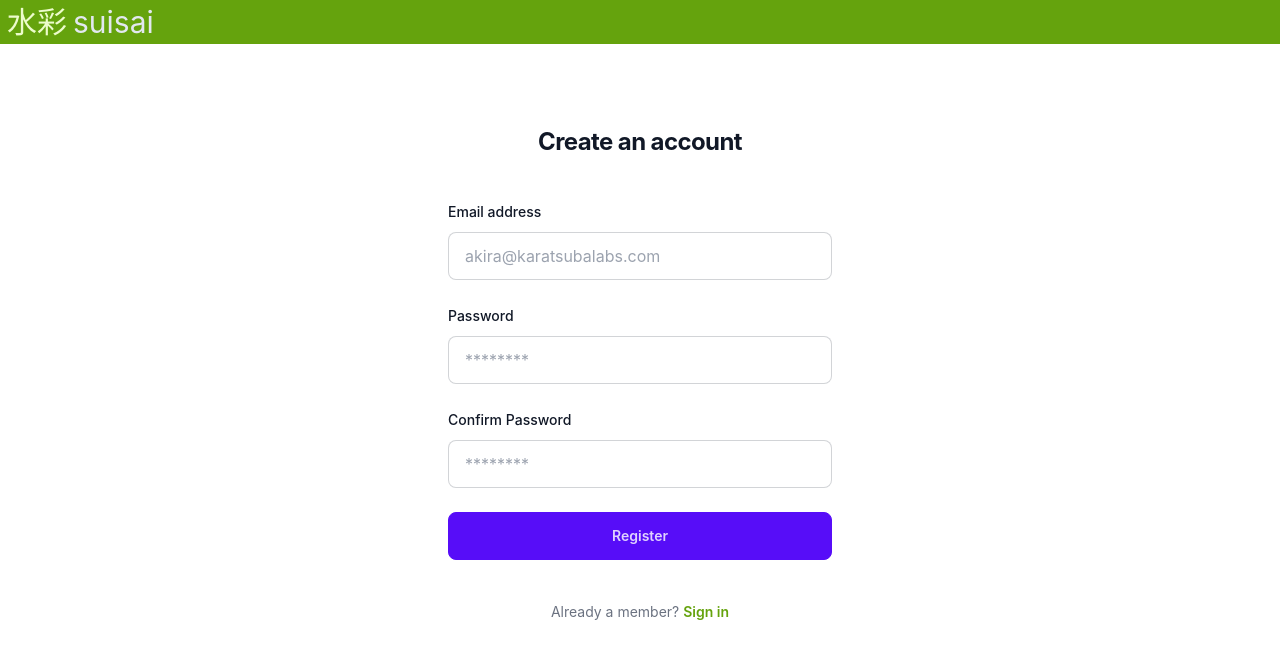
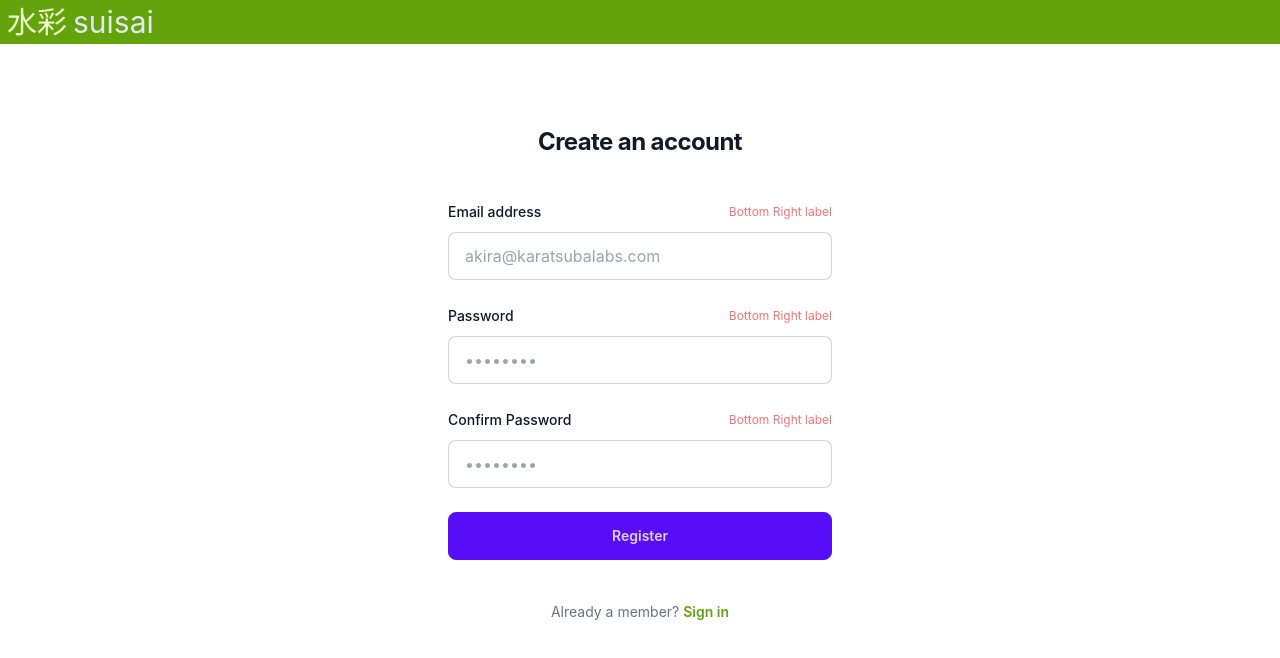
Before and after one commit to onyasumi/suisai-webui, a Vue app: page /signup in a window 1280 px wide. Shown: the top 658 px of the page. Built offline with nearby package versions, Linux system fonts and the light colour scheme.

Commit message:
some work on sign up page logic

```diff
--- a/src/components/SignupForm.vue
+++ b/src/components/SignupForm.vue
@@ -1,8 +1,23 @@
 <script setup lang="ts">
 
+import {Ref, ref} from "vue";
+
+const emailError: Ref<boolean> = ref(false);
+const passwdError: Ref<boolean> = ref(false);
+const passwdConfirmError: Ref<boolean> = ref(false);
+
+let email: string = "";
+
+function checkEmail(): boolean {
+
+  if(email.length == 0) return true;
+  else return email.match(/.+@.+\..+/g) == null;
+
+}
+
+</script>
 
 
-</script>
 
 <template>
   <div class="flex min-h-full flex-col justify-center px-6 py-12 lg:px-8">
@@ -13,23 +28,32 @@
     <div class="mt-10 sm:mx-auto sm:w-full sm:max-w-sm">
       <div class="space-y-6">
         <div>
-          <label for="email" class="block text-sm font-medium leading-6 text-gray-900">Email address</label>
+          <label for="email" class="label text-sm font-medium leading-6 text-gray-900">
+            Email address
+            <span class="label-text-alt text-error">Bottom Right label</span>
+          </label>
           <div class="mt-2">
-            <input type="text" placeholder="akira@karatsubalabs.com" class="input input-bordered focus:input-secondary w-full " />
+            <input type="text" placeholder="akira@karatsubalabs.com" class="input input-bordered focus:input-secondary w-full" :class="{'input-error': emailError}" v-model="email" @focusin="emailError = false" @focusout="emailError = checkEmail()"/>
           </div>
         </div>
 
         <div>
-          <label for="password" class="block text-sm font-medium leading-6 text-gray-900">Password</label>
+          <label for="password" class="label text-sm font-medium leading-6 text-gray-900">
+            Password
+            <span class="label-text-alt text-error">Bottom Right label</span>
+          </label>
           <div class="mt-2">
-            <input type="password" placeholder="********" class="input input-bordered focus:input-secondary w-full" />
+            <input type="password" placeholder="••••••••" class="input input-bordered focus:input-secondary w-full" :class="{'input-error': passwdError}" />
           </div>
         </div>
 
         <div>
-          <label for="confirm-password" class="block text-sm font-medium leading-6 text-gray-900">Confirm Password</label>
+          <label for="confirm-password" class="label text-sm font-medium leading-6 text-gray-900">
+            Confirm Password
+            <span class="label-text-alt text-error">Bottom Right label</span>
+          </label>
           <div class="mt-2">
-            <input type="password" placeholder="********" class="input input-bordered focus:input-secondary w-full" />
+            <input type="password" placeholder="••••••••" class="input input-bordered focus:input-secondary w-full" :class="{'input-error': passwdConfirmError}" />
           </div>
         </div>
 
@@ -45,3 +69,13 @@
     </div>
   </div>
 </template>
+
+
+
+<style scoped lang="scss">
+
+.label {
+  padding: 0;
+}
+
+</style>
```
